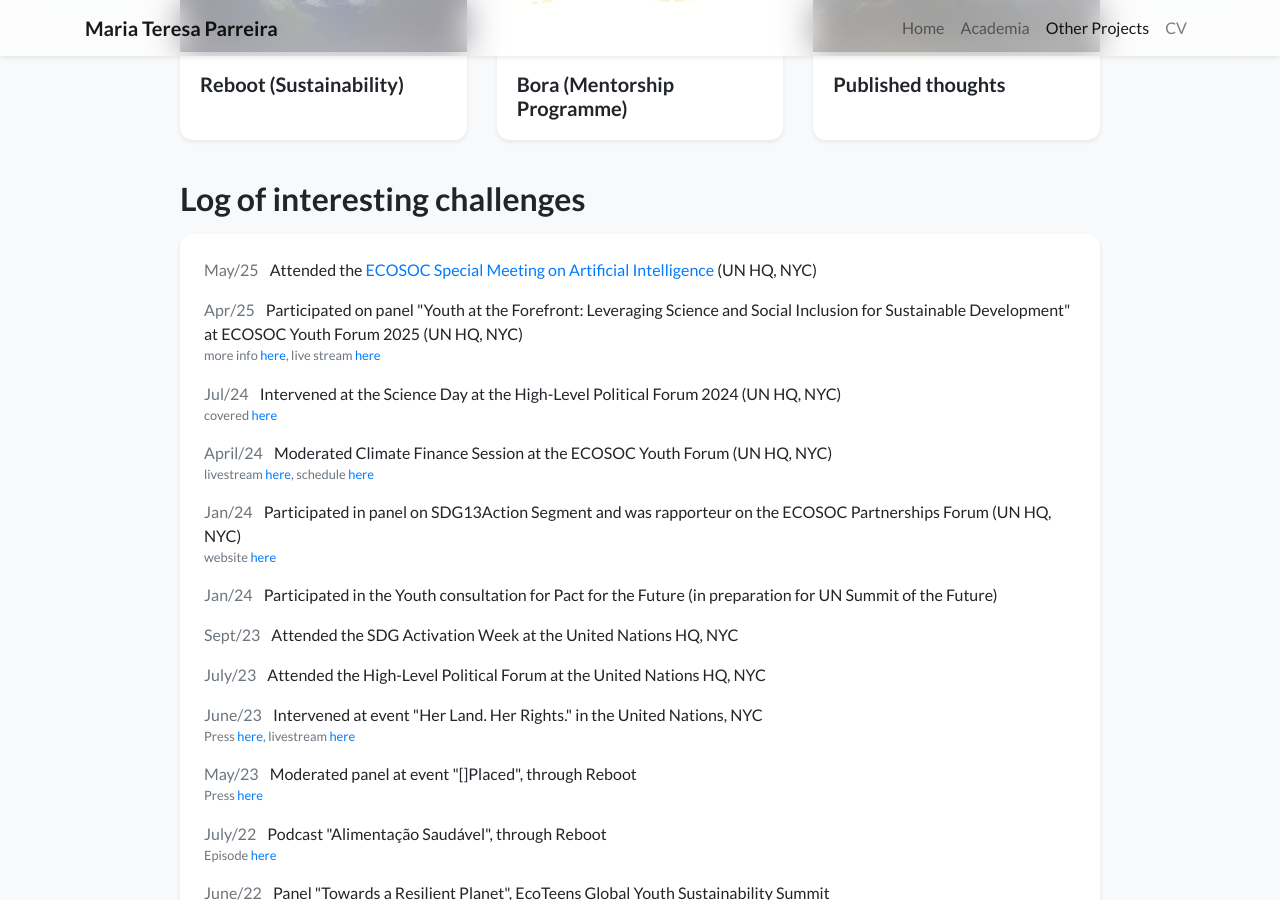
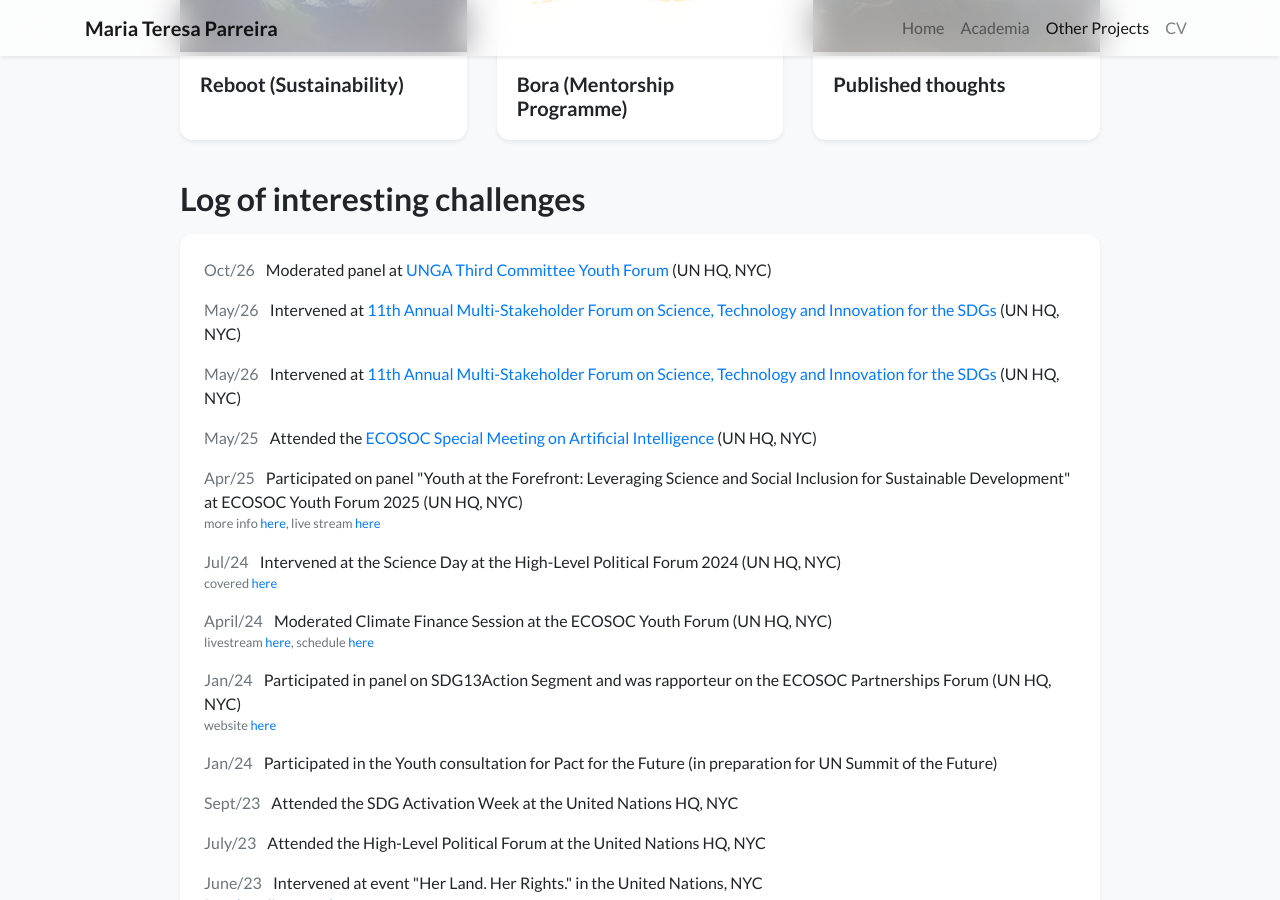
Before and after one commit to mteresaparreira/academic, a Jekyll site: the page built from other-projects/index.html, in a window 1280 px wide and 900 px high, scrolled down 314 px. Built offline with Jekyll 4.4.1, drawn with Linux system fonts in a browser that asks for light colours; nearby versions of some CDN libraries; a style sheet for code colours, icons or effects is not loaded.

Commit message:
Update challenges with new UN event entries
Added new entries for moderated panel and interventions at UN events.

```diff
--- a/_data/challenges.yml
+++ b/_data/challenges.yml
@@ -1,4 +1,13 @@
 # "Log of interesting challenges" on the Other Projects page. Newest first.
+- date: Oct/26
+  text: >-
+    Moderated panel at <a href="https://www.unmgcy.org/unga-3cyouth" target="_blank">UNGA Third Committee Youth Forum </a> (UN HQ, NYC)
+- date: May/26
+  text: >-
+    Intervened at <a href="https://sdgs.un.org/tfm/STIForum2026" target="_blank"> 11th Annual Multi-Stakeholder Forum on Science, Technology and Innovation for the SDGs </a> (UN HQ, NYC)
+- date: May/26
+  text: >-
+    Intervened at <a href="https://sdgs.un.org/tfm/STIForum2026" target="_blank"> 11th Annual Multi-Stakeholder Forum on Science, Technology and Innovation for the SDGs </a> (UN HQ, NYC)
 - date: May/25
   text: >-
     Attended the <a href="https://ecosoc.un.org/en/events/2025/ecosoc-special-meeting-artificial-intelligence" target="_blank">ECOSOC Special Meeting on Artificial Intelligence</a> (UN HQ, NYC)
```
